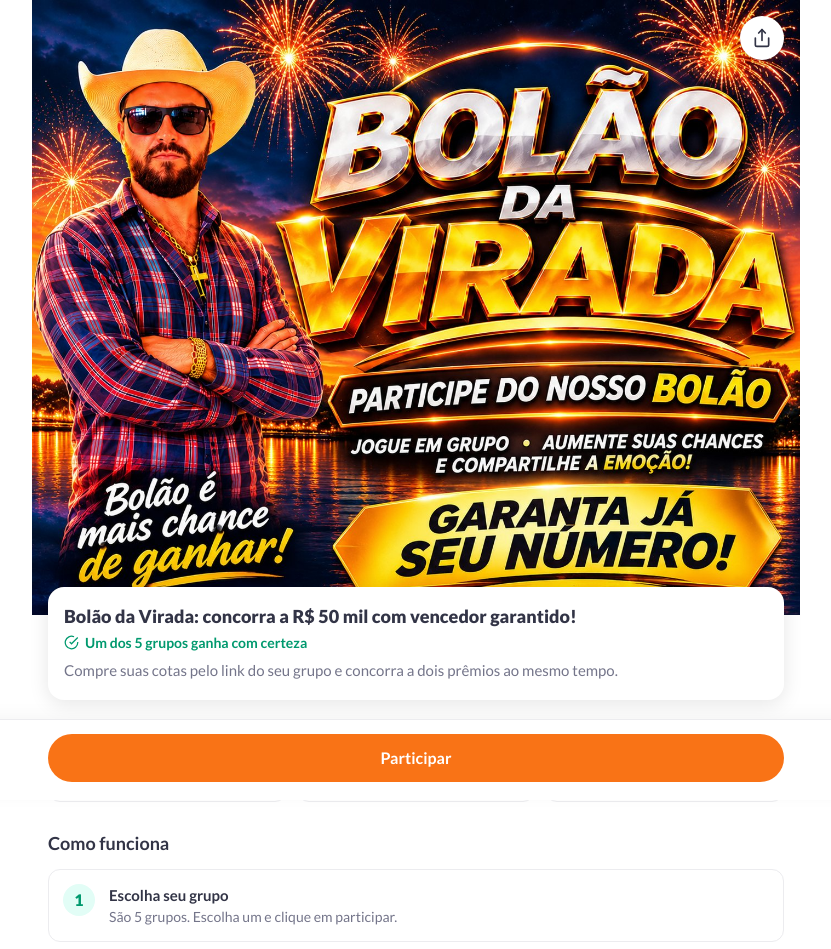
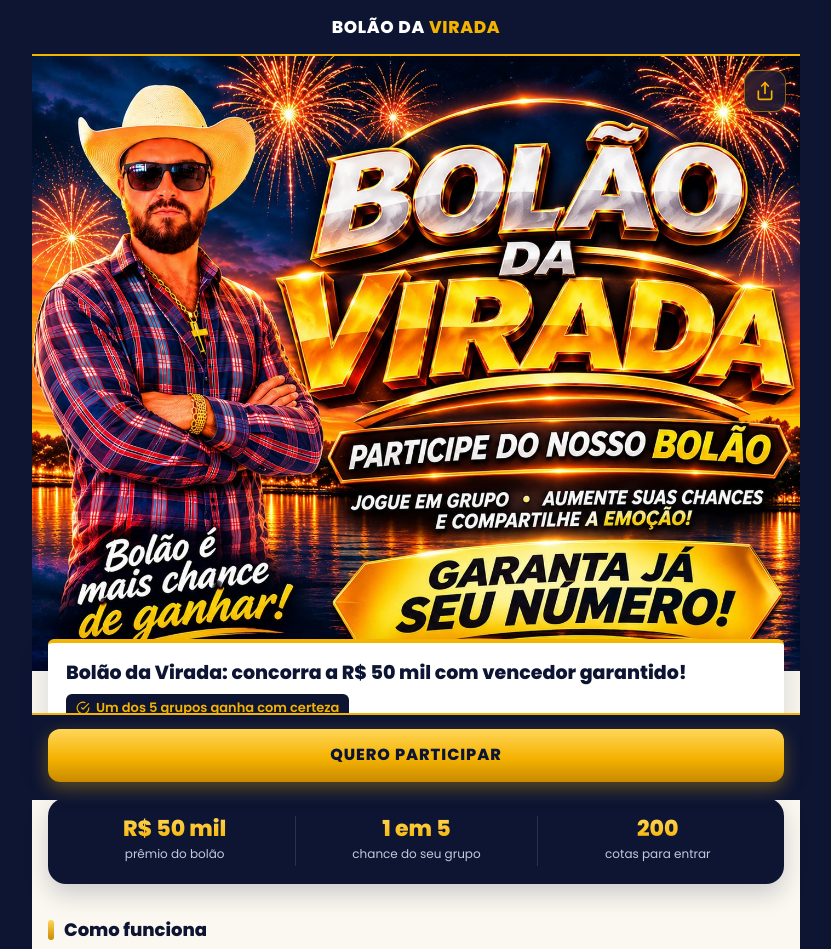
Before and after one commit to NemSeAtreva/bolao-da-virada, a plain HTML site: page index.html in a window 1280 px wide. Shown: the top 949 px of the page, without its empty margins (224-1055 px from the left). Drawn offline with Linux system fonts and the light colour scheme.

Commit message:
Nova identidade visual: azul-noite e dourado

```diff
--- a/assets/style.css
+++ b/assets/style.css
@@ -1,123 +1,152 @@
+/* Identidade: azul-noite + dourado, tirados da arte do Bolão da Virada */
 :root {
-  --laranja: #f97316;
-  --laranja-hover: #ea580c;
-  --verde: #00996e;
-  --verde-claro: #cdf7d1;
-  --verde-suave: #e2fdf6;
-  --titulo: #323446;
-  --texto: #74758a;
-  --texto-2: #a7a8b4;
-  --borda: #ececef;
-  --fundo: #f6f6f8;
+  --noite: #0d1533;
+  --noite-2: #18244f;
+  --ouro: #f5b301;
+  --ouro-claro: #ffd65a;
+  --ouro-escuro: #c98a00;
+  --creme: #fbf8f1;
+  --titulo: #0d1533;
+  --texto: #555b75;
+  --texto-2: #9a9eb3;
+  --borda: #ebe4d3;
   --coluna: 768px;
 }
 
 * { box-sizing: border-box; margin: 0; padding: 0; }
 
 body {
-  font-family: "Lato", system-ui, sans-serif;
+  font-family: "Poppins", system-ui, sans-serif;
   color: var(--texto);
-  background: #fff;
-  line-height: 1.5;
+  background: var(--noite);
+  line-height: 1.55;
   -webkit-font-smoothing: antialiased;
 }
 
 a { color: inherit; text-decoration: none; }
+b { color: var(--titulo); font-weight: 600; }
 
 /* Coluna central estilo app */
 .app {
   max-width: var(--coluna);
   margin: 0 auto;
   min-height: 100vh;
-  background: #fff;
+  background: var(--creme);
   padding-bottom: 120px; /* espaço para a barra fixa */
 }
+
+/* ---------- Barra superior ---------- */
+.topbar {
+  background: var(--noite);
+  padding: 14px 16px;
+  display: flex;
+  align-items: center;
+  justify-content: center;
+  border-bottom: 2px solid var(--ouro);
+}
+.marca {
+  font-weight: 800;
+  font-size: 17px;
+  letter-spacing: 0.04em;
+  text-transform: uppercase;
+  color: #fff;
+}
+.marca span { color: var(--ouro); }
 
 /* ---------- Banner ---------- */
 .banner { position: relative; }
 .banner img { display: block; width: 100%; height: auto; }
 .icone-redondo {
   position: absolute;
-  top: 16px;
-  width: 44px;
-  height: 44px;
-  border-radius: 50%;
-  background: #fff;
-  color: var(--titulo);
+  top: 14px;
+  width: 42px;
+  height: 42px;
+  border-radius: 12px;
+  background: rgba(13, 21, 51, 0.75);
+  backdrop-filter: blur(6px);
+  color: var(--ouro);
+  border: 1px solid rgba(245, 179, 1, 0.5);
   display: grid;
   place-items: center;
-  box-shadow: 0 2px 8px rgba(0, 0, 0, 0.15);
-  border: 0;
   cursor: pointer;
 }
-.icone-redondo.esq { left: 16px; }
-.icone-redondo.dir { right: 16px; }
+.icone-redondo.esq { left: 14px; }
+.icone-redondo.dir { right: 14px; }
 .icone-redondo svg { width: 20px; height: 20px; }
 
 /* ---------- Cartão de título (sobreposto ao banner) ---------- */
 .cartao-titulo {
   position: relative;
-  margin: -28px 16px 0;
+  margin: -32px 16px 0;
   background: #fff;
-  border-radius: 16px;
-  padding: 18px 16px;
-  box-shadow: 0 4px 20px rgba(0, 0, 0, 0.1);
+  border-radius: 6px 6px 18px 18px;
+  border-top: 4px solid var(--ouro);
+  padding: 18px;
+  box-shadow: 0 10px 30px rgba(13, 21, 51, 0.15);
 }
 .cartao-titulo h1 {
-  font-size: 18px;
-  font-weight: 900;
+  font-size: 19px;
+  font-weight: 800;
   color: var(--titulo);
   line-height: 1.3;
 }
 .linha-verde {
-  display: flex;
+  display: inline-flex;
   align-items: center;
   gap: 6px;
-  color: var(--verde);
-  font-size: 14px;
+  margin-top: 8px;
+  padding: 4px 10px;
+  border-radius: 6px;
+  background: var(--noite);
+  color: var(--ouro);
+  font-size: 13px;
   font-weight: 600;
-  margin-top: 4px;
 }
-.linha-verde svg { width: 15px; height: 15px; }
-.cartao-titulo p { font-size: 15px; margin-top: 6px; }
+.linha-verde svg { width: 14px; height: 14px; }
+.cartao-titulo p { font-size: 15px; margin-top: 10px; }
 
 /* ---------- Conteúdo ---------- */
 .conteudo { padding: 24px 16px 0; }
 .conteudo h2 {
+  display: flex;
+  align-items: center;
+  gap: 10px;
   font-size: 18px;
-  font-weight: 700;
+  font-weight: 800;
   color: var(--titulo);
-  margin: 28px 0 12px;
+  margin: 32px 0 14px;
+}
+.conteudo h2::before {
+  content: "";
+  width: 6px;
+  height: 20px;
+  border-radius: 3px;
+  background: linear-gradient(180deg, var(--ouro-claro), var(--ouro-escuro));
 }
 .conteudo h2:first-child { margin-top: 0; }
 
-.pilulas { display: flex; justify-content: center; gap: 12px; flex-wrap: wrap; margin-bottom: 8px; }
-.pilula {
-  display: inline-flex;
-  align-items: center;
-  gap: 6px;
-  padding: 6px 14px;
-  border-radius: 999px;
-  font-size: 14px;
-  border: 1px solid var(--texto);
-  color: var(--titulo);
+/* Destaques: faixa azul-noite com números dourados */
+.destaques {
+  display: grid;
+  grid-template-columns: repeat(3, 1fr);
+  background: var(--noite);
+  border-radius: 18px;
+  padding: 18px 6px;
+  box-shadow: 0 10px 24px rgba(13, 21, 51, 0.2);
 }
-.pilula.verde { border-color: var(--verde); color: var(--verde); }
-.pilula svg { width: 16px; height: 16px; }
-
-/* Destaques (página inicial) */
-.destaques { display: grid; grid-template-columns: repeat(3, 1fr); gap: 10px; }
-.destaque {
-  border: 1px solid var(--borda);
-  border-radius: 12px;
-  padding: 14px 10px;
-  text-align: center;
+.destaque { text-align: center; padding: 0 6px; }
+.destaque + .destaque { border-left: 1px solid rgba(255, 255, 255, 0.12); }
+.destaque strong {
+  display: block;
+  font-size: 22px;
+  font-weight: 800;
+  line-height: 1.15;
+  background: linear-gradient(180deg, var(--ouro-claro), var(--ouro));
+  -webkit-background-clip: text;
+  background-clip: text;
+  color: transparent;
 }
-.destaque strong { display: block; font-size: 22px; font-weight: 900; color: var(--verde); line-height: 1.1; }
-.destaque span { font-size: 13px; }
-
-.texto { font-size: 15px; }
-b { color: var(--titulo); }
+.destaque span { font-size: 12px; color: #c4c8dc; }
 
 /* Passo a passo */
 .passos { display: flex; flex-direction: column; gap: 10px; }
@@ -125,18 +154,19 @@ b { color: var(--titulo); }
   display: flex;
   gap: 14px;
   align-items: flex-start;
+  background: #fff;
   border: 1px solid var(--borda);
-  border-radius: 12px;
+  border-radius: 14px;
   padding: 14px;
 }
 .passo .num {
   flex: none;
-  width: 32px;
-  height: 32px;
-  border-radius: 50%;
-  background: var(--verde-suave);
-  color: var(--verde);
-  font-weight: 900;
+  width: 34px;
+  height: 34px;
+  border-radius: 10px;
+  background: linear-gradient(180deg, var(--ouro-claro), var(--ouro));
+  color: var(--noite);
+  font-weight: 800;
   display: grid;
   place-items: center;
 }
@@ -146,58 +176,74 @@ b { color: var(--titulo); }
 /* Caixa de destaque */
 .caixa-destaque {
   margin-top: 20px;
-  background: #fff7f0;
-  border: 1px solid #ffe2c7;
-  border-radius: 12px;
-  padding: 16px;
+  background: linear-gradient(135deg, var(--noite), var(--noite-2));
+  border-radius: 18px;
+  padding: 18px;
+  color: #d6d9e8;
 }
-.caixa-destaque strong { display: block; color: var(--laranja-hover); font-size: 16px; font-weight: 900; margin-bottom: 4px; }
+.caixa-destaque strong { display: block; color: var(--ouro); font-size: 16px; font-weight: 800; margin-bottom: 6px; }
 .caixa-destaque p { font-size: 14px; }
+.caixa-destaque b { color: #fff; }
 
 /* Perguntas frequentes */
 .faq { display: flex; flex-direction: column; gap: 8px; }
-.faq details { border: 1px solid var(--borda); border-radius: 12px; padding: 0 14px; }
+.faq details { background: #fff; border: 1px solid var(--borda); border-radius: 14px; padding: 0 16px; }
+.faq details[open] { border-color: var(--ouro); }
 .faq summary {
   cursor: pointer;
   list-style: none;
   padding: 14px 0;
-  font-weight: 700;
+  font-weight: 600;
   font-size: 15px;
   color: var(--titulo);
   display: flex;
   justify-content: space-between;
+  align-items: center;
   gap: 12px;
 }
 .faq summary::-webkit-details-marker { display: none; }
-.faq summary::after { content: "+"; color: var(--verde); font-weight: 900; font-size: 18px; line-height: 1; }
+.faq summary::after {
+  content: "+";
+  flex: none;
+  width: 24px;
+  height: 24px;
+  border-radius: 8px;
+  background: var(--noite);
+  color: var(--ouro);
+  display: grid;
+  place-items: center;
+  font-weight: 700;
+  line-height: 1;
+}
 .faq details[open] summary::after { content: "−"; }
 .faq details p { font-size: 14px; padding-bottom: 14px; }
 
-/* Grade de grupos (estilo "pacotes") */
-.grupos { display: grid; grid-template-columns: repeat(auto-fill, minmax(140px, 1fr)); gap: 10px; }
+/* Grade de grupos */
+.grupos { display: grid; grid-template-columns: repeat(auto-fill, minmax(140px, 1fr)); gap: 12px; }
 .grupo {
   display: flex;
   flex-direction: column;
-  border: 1px solid var(--borda);
-  border-radius: 12px;
+  background: linear-gradient(160deg, var(--noite-2), var(--noite));
+  border: 1px solid transparent;
+  border-radius: 16px;
   overflow: hidden;
-  transition: border-color 0.15s, box-shadow 0.15s;
+  transition: transform 0.15s, border-color 0.15s, box-shadow 0.15s;
 }
-.grupo:hover { border-color: var(--verde); box-shadow: 0 4px 14px rgba(0, 153, 110, 0.12); }
-.grupo .g-corpo { padding: 12px; }
-.grupo .g-nome { font-size: 18px; font-weight: 700; color: var(--titulo); }
+.grupo:hover { transform: translateY(-2px); border-color: var(--ouro); box-shadow: 0 10px 24px rgba(13, 21, 51, 0.25); }
+.grupo .g-corpo { padding: 18px 14px; text-align: center; }
+.grupo .g-nome { font-size: 18px; font-weight: 800; color: #fff; }
 .grupo .g-cta {
   margin-top: auto;
-  background: var(--verde-suave);
-  color: var(--verde);
+  background: linear-gradient(180deg, var(--ouro-claro), var(--ouro));
+  color: var(--noite);
   font-weight: 700;
   font-size: 14px;
   text-align: center;
-  padding: 8px;
+  padding: 9px;
 }
-.grupo.pendente { cursor: not-allowed; opacity: 0.55; }
-.grupo.pendente:hover { border-color: var(--borda); box-shadow: none; }
-.grupo.pendente .g-cta { background: var(--fundo); color: var(--texto-2); }
+.grupo.pendente { cursor: not-allowed; opacity: 0.5; }
+.grupo.pendente:hover { transform: none; border-color: transparent; box-shadow: none; }
+.grupo.pendente .g-cta { background: #3a4466; color: #9aa1bd; }
 
 .aviso { font-size: 12px; color: var(--texto-2); text-align: center; margin-top: 28px; }
 
@@ -207,34 +253,41 @@ b { color: var(--titulo); }
   left: 0;
   right: 0;
   bottom: 0;
-  background: #fff;
-  border-top: 1px solid var(--borda);
-  box-shadow: 0 -4px 16px rgba(0, 0, 0, 0.04);
   z-index: 10;
+  pointer-events: none;
 }
-.barra-fixa .dentro { max-width: var(--coluna); margin: 0 auto; padding: 14px 16px 18px; }
-.barra-fixa small { display: block; text-align: center; font-size: 13px; margin-bottom: 8px; }
+.barra-fixa .dentro {
+  max-width: var(--coluna);
+  margin: 0 auto;
+  padding: 14px 16px 18px;
+  background: var(--noite);
+  border-top: 2px solid var(--ouro);
+  pointer-events: auto;
+}
+.barra-fixa small { display: block; text-align: center; font-size: 13px; margin-bottom: 8px; color: #c4c8dc; }
 
 .btn-laranja {
   display: flex;
   justify-content: center;
   align-items: center;
-  gap: 12px;
+  gap: 10px;
   width: 100%;
-  background: var(--laranja);
-  color: #fff;
-  font-weight: 700;
+  background: linear-gradient(180deg, var(--ouro-claro), var(--ouro) 55%, var(--ouro-escuro));
+  color: var(--noite);
+  font-weight: 800;
   font-size: 16px;
-  padding: 12px 20px;
-  border-radius: 999px;
+  text-transform: uppercase;
+  letter-spacing: 0.06em;
+  padding: 14px 20px;
+  border-radius: 12px;
   border: 0;
   cursor: pointer;
-  transition: background 0.15s;
+  box-shadow: 0 6px 18px rgba(245, 179, 1, 0.35);
+  transition: transform 0.15s, box-shadow 0.15s;
 }
-.btn-laranja:hover { background: var(--laranja-hover); }
-.btn-laranja .sep { width: 1px; height: 18px; background: rgba(255, 255, 255, 0.5); }
+.btn-laranja:hover { transform: translateY(-1px); box-shadow: 0 10px 24px rgba(245, 179, 1, 0.5); }
 
 @media (max-width: 420px) {
   .destaque strong { font-size: 18px; }
-  .destaque span { font-size: 12px; }
+  .destaque span { font-size: 11px; }
 }
--- a/index.html
+++ b/index.html
@@ -10,11 +10,12 @@
   <meta property="og:image" content="https://nemseatreva.github.io/bolao-da-virada/assets/banner.jpg" />
   <link rel="preconnect" href="https://fonts.googleapis.com" />
   <link rel="preconnect" href="https://fonts.gstatic.com" crossorigin />
-  <link href="https://fonts.googleapis.com/css2?family=Lato:wght@400;700;900&display=swap" rel="stylesheet" />
+  <link href="https://fonts.googleapis.com/css2?family=Poppins:wght@400;600;700;800&display=swap" rel="stylesheet" />
   <link rel="stylesheet" href="assets/style.css" />
 </head>
 <body>
   <div class="app">
+    <header class="topbar"><a class="marca" href="index.html">Bolão da <span>Virada</span></a></header>
     <div class="banner">
       <img src="assets/banner.jpg" width="1402" height="1122"
            alt="Bolão da Virada: participe do nosso bolão. Jogue em grupo, aumente suas chances e compartilhe a emoção. Garanta já seu número!" />
@@ -90,7 +91,7 @@
 
   <div class="barra-fixa">
     <div class="dentro">
-      <a class="btn-laranja" href="como-funciona.html">Participar</a>
+      <a class="btn-laranja" href="como-funciona.html">Quero participar</a>
     </div>
   </div>
 
```
Also changed, not shown: como-funciona.html (+2 -1 lines).
